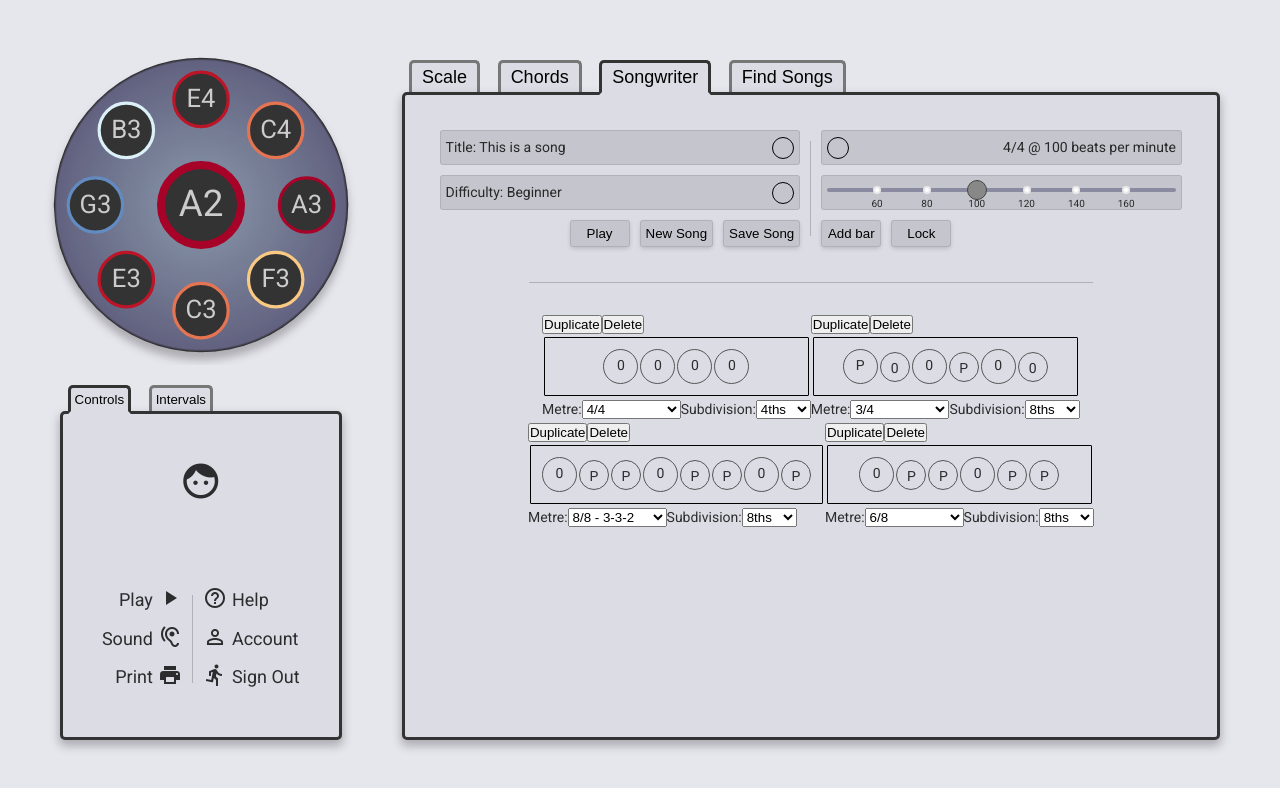
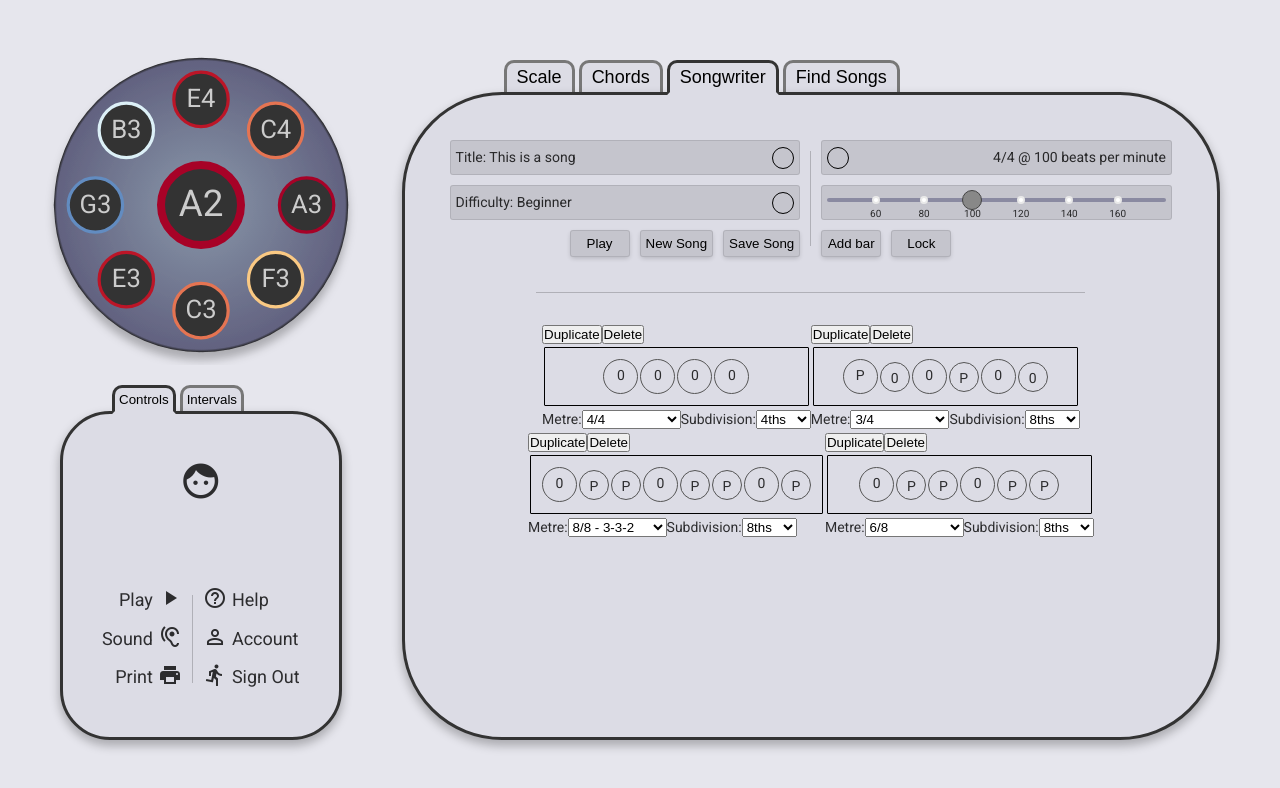
Before and after one commit to Moosees/ding-and-tones, a React (Create React App) app: page /song in a window 1280 px wide. Shown: the top 788 px of the page. Built offline with nearby package versions, Linux system fonts and the light colour scheme.

Commit message:
Add some roundness to design

```diff
--- a/src/App.js
+++ b/src/App.js
@@ -40,7 +40,7 @@ const App = ({ saveScale }) => {
             <Drum />
             <Section maxWidth="35rem">
               <ControlsNav />
-              <BorderContainer>
+              <BorderContainer small>
                 <Controls />
               </BorderContainer>
             </Section>
--- a/src/app.styles.js
+++ b/src/app.styles.js
@@ -54,7 +54,7 @@ export const Section = styled.div`
 export const BorderContainer = styled.div`
   background-color: ${({ theme }) => theme.colorBox};
   border: ${({ theme }) => theme.borderHeavyDark};
-  border-radius: 5px;
+  border-radius: ${({ small }) => (small ? '50' : '100')}px;
   box-shadow: ${({ theme }) => theme.shadowHeavy};
   flex: 1 0 10vh;
   overflow: auto;
--- a/src/components/button/NavButton.jsx
+++ b/src/components/button/NavButton.jsx
@@ -7,12 +7,12 @@ const Btn = styled.button`
     isActive ? theme.borderHeavyDark : theme.borderHeavyLight};
   border-bottom-color: ${({ isActive, theme }) =>
     isActive ? theme.colorBox : theme.colorNavBorder};
-  border-top-left-radius: 5px;
-  border-top-right-radius: 5px;
+  border-top-left-radius: 10px;
+  border-top-right-radius: 10px;
   cursor: pointer;
   font-size: ${({ small, theme }) => (small ? theme.fzNormal : theme.fzLarge)};
   font-weight: 500;
-  margin: -3px 1rem 0 0.75rem;
+  margin: -3px 2px 0;
   padding: ${({ small }) => (small ? '0.4rem' : '0.4rem 1rem')};
   position: relative;
   top: 3px;
--- a/src/containers/controls/ControlsNav.jsx
+++ b/src/containers/controls/ControlsNav.jsx
@@ -6,6 +6,7 @@ import styled from 'styled-components';
 
 export const ButtonsContainer = styled.div`
   display: flex;
+  margin-left: 5rem;
 `;
 
 const ControlsNav = ({ showIntervals, setShowIntervals }) => {
--- a/src/containers/nav/Nav.jsx
+++ b/src/containers/nav/Nav.jsx
@@ -1,12 +1,18 @@
 import React from 'react';
 import { withRouter } from 'react-router-dom';
 import NavButton from '../../components/button/NavButton';
+import styled from 'styled-components';
+
+const Navbar = styled.nav`
+  display: flex;
+  margin-left: 10rem;
+`;
 
 const Nav = ({ history, location }) => {
   const { pathname } = location;
 
   return (
-    <nav>
+    <Navbar>
       <NavButton
         isActive={pathname === '/scale'}
         label="Scale"
@@ -27,7 +33,7 @@ const Nav = ({ history, location }) => {
         label="Find Songs"
         onClick={() => history.push('/find')}
       />
-    </nav>
+    </Navbar>
   );
 };
 
--- a/src/containers/songwriter/songwriter.styles.js
+++ b/src/containers/songwriter/songwriter.styles.js
@@ -5,7 +5,7 @@ export const SongContainer = styled.div`
   display: flex;
   flex-direction: column;
   height: 100%;
-  padding: 3rem;
+  padding: 4rem;
   overflow: auto;
 `;
 
```
